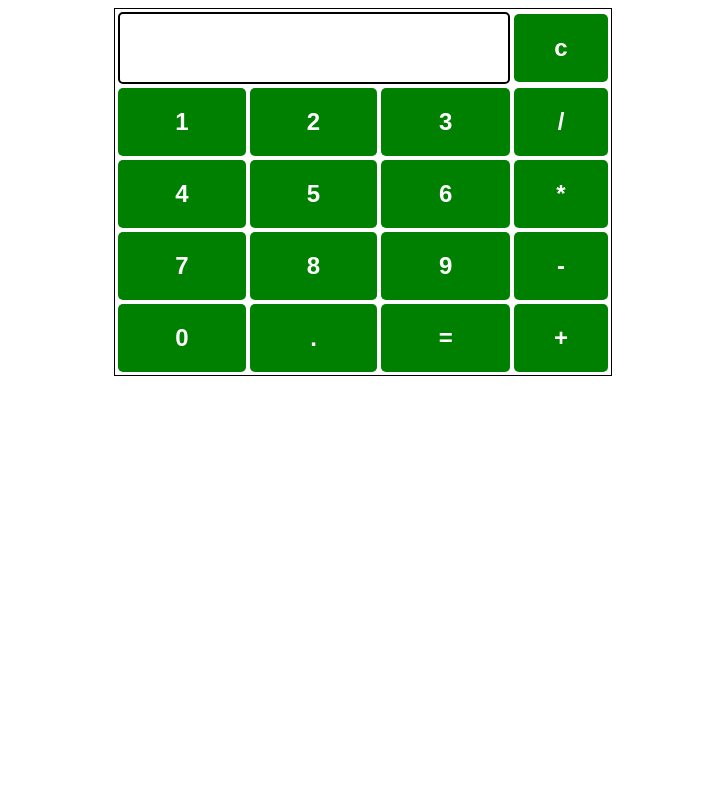
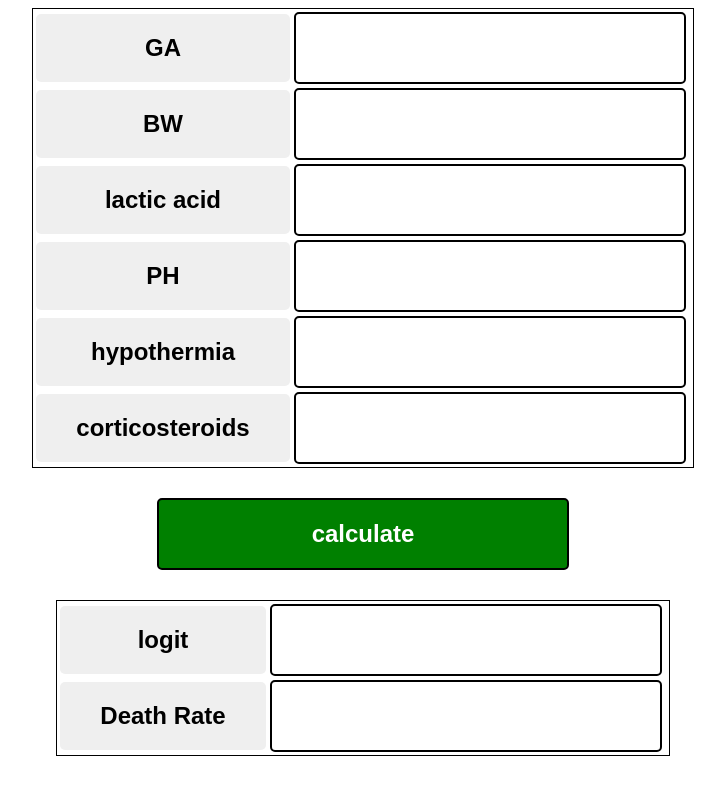
Before and after one commit to xieyt2000/death_prob, a plain HTML site: page index.html in a window 1280 px wide. Shown: the whole page, without its empty margins (277-1002 px from the left). Drawn offline with nearby package versions, Linux system fonts and the light colour scheme.

Commit message:
main logic

```diff
--- a/index.html
+++ b/index.html
@@ -26,12 +26,22 @@
         input[type="button"] {
             width: 100%;
             padding: 20px 40px;
-            background-color: green;
-            color: white;
             font-size: 24px;
             font-weight: bold;
             border: none;
             border-radius: 5px;
+        }
+
+        .click {
+            width: auto;
+            background-color: green;
+            color: white;
+            padding: 20px 40px;
+            font-size: 24px;
+            border-radius: 5px;
+            border: 2px solid black;
+            font-weight: bold;
+            text-align: center;
         }
 
         input[type="text"] {
@@ -44,98 +54,75 @@
         }
     </style>
 </head>
-<!-- create table -->
 
 <body>
+    <table id="int">
+        <tr>
+            <td><input type="button" value="GA"> </td>
+            <td colspan="3"><input type="text" id="GA"></td>
+            <td>
+        </tr>
+        <tr>
+            <td><input type="button" value="BW"> </td>
+            <td colspan="3"><input type="text" id="BW" ></td>
+            <td>
+        </tr>
+        <tr>
+            <td><input type="button" value="lactic acid"> </td>
+            <td colspan="3"><input type="text" id="la_ac" ></td>
+            <td>
+        </tr>
+        <tr>
+            <td><input type="button" value="PH"> </td>
+            <td colspan="3"><input type="text" id="PH" ></td>
+            <td>
+        </tr>
+        <tr>
+            <td><input type="button" value="hypothermia"> </td>
+            <td colspan="3"><input type="text" id="hypo" ></td>
+            <td>
+        </tr>
+        <tr>
+            <td><input type="button" value="corticosteroids"> </td>
+            <td colspan="3"><input type="text" id="cort" ></td>
+            <td>
+        </tr>
+    </table>
+
+    <div style="text-align:center; margin-bottom: 30px; margin-top: 30px;">
+        <input class="click" value="calculate" onclick="solve()"/>
+    </div>
+
+
+
     <table id="calcu">
         <tr>
-            <td colspan="3"><input type="text" id="result"></td>
-            <!-- clr() function will call clr to clear all value -->
-            <td><input type="button" value="c" onclick="clr()" /> </td>
+            <td><input type="button" value="logit"> </td>
+            <td colspan="3"><input type="text" id="logit" readonly></td>
+            <td>
         </tr>
         <tr>
-            <!-- create button and assign value to each button -->
-            <!-- dis("1") will call function dis to display value -->
-            <td><input type="button" value="1" onclick="dis('1')"
-                        onkeydown="myFunction(event)"> </td>
-            <td><input type="button" value="2" onclick="dis('2')"
-                        onkeydown="myFunction(event)"> </td>
-            <td><input type="button" value="3" onclick="dis('3')"
-                        onkeydown="myFunction(event)"> </td>
-            <td><input type="button" value="/" onclick="dis('/')"
-                        onkeydown="myFunction(event)"> </td>
-        </tr>
-        <tr>
-            <td><input type="button" value="4" onclick="dis('4')"
-                        onkeydown="myFunction(event)"> </td>
-            <td><input type="button" value="5" onclick="dis('5')"
-                        onkeydown="myFunction(event)"> </td>
-            <td><input type="button" value="6" onclick="dis('6')"
-                        onkeydown="myFunction(event)"> </td>
-            <td><input type="button" value="*" onclick="dis('*')"
-                        onkeydown="myFunction(event)"> </td>
-        </tr>
-        <tr>
-            <td><input type="button" value="7" onclick="dis('7')"
-                        onkeydown="myFunction(event)"> </td>
-            <td><input type="button" value="8" onclick="dis('8')"
-                        onkeydown="myFunction(event)"> </td>
-            <td><input type="button" value="9" onclick="dis('9')"
-                        onkeydown="myFunction(event)"> </td>
-            <td><input type="button" value="-" onclick="dis('-')"
-                        onkeydown="myFunction(event)"> </td>
-        </tr>
-        <tr>
-            <td><input type="button" value="0" onclick="dis('0')"
-                        onkeydown="myFunction(event)"> </td>
-            <td><input type="button" value="." onclick="dis('.')"
-                        onkeydown="myFunction(event)"> </td>
-            <!-- solve function call function solve to evaluate value -->
-            <td><input type="button" value="=" onclick="solve()"> </td>
-
-            <td><input type="button" value="+" onclick="dis('+')"
-                        onkeydown="myFunction(event)"> </td>
+            <td><input type="button" value="Death Rate"> </td>
+            <td colspan="3"><input type="text" id="result" readonly></td>
+            <td>
         </tr>
     </table>
 
     <script>
-        // Function that display value
-        function dis(val) {
-            document.getElementById("result").value += val
+        function solve() {
+            let ga = document.getElementById("GA").value;
+            let bw = document.getElementById("BW").value;
+            let la_ac = document.getElementById("la_ac").value;
+            let ph = document.getElementById("PH").value;
+            let hypo = document.getElementById("hypo").value;
+            let cort = document.getElementById("cort").value;
+            let logit = math.evaluate(`14.107-0.519*${ga}-0.002*${bw}+0.077*${la_ac}+0.894*${ph}+0.940*${hypo}-1.130*${cort}`);
+            let exp = math.exp(logit);
+            let res = exp/(1+exp);
+            document.getElementById("logit").value = logit;
+            document.getElementById("result").value = res;
         }
 
-        function myFunction(event) {
-            if (event.key == '0' || event.key == '1'
-                || event.key == '2' || event.key == '3'
-                || event.key == '4' || event.key == '5'
-                || event.key == '6' || event.key == '7'
-                || event.key == '8' || event.key == '9'
-                || event.key == '+' || event.key == '-'
-                || event.key == '*' || event.key == '/')
-                document.getElementById("result").value += event.key;
-        }
-
-        var cal = document.getElementById("calcu");
-        cal.onkeyup = function (event) {
-            if (event.keyCode === 13) {
-                console.log("Enter");
-                let x = document.getElementById("result").value
-                console.log(x);
-                solve();
-            }
-        }
-
-        // Function that evaluates the digit and return result
-        function solve() {
-            let x = document.getElementById("result").value
-            let y = math.evaluate(x)
-            document.getElementById("result").value = y
-        }
-
-        // Function that clear the display
-        function clr() {
-            document.getElementById("result").value = ""
-        }
     </script>
 </body>
 
```
